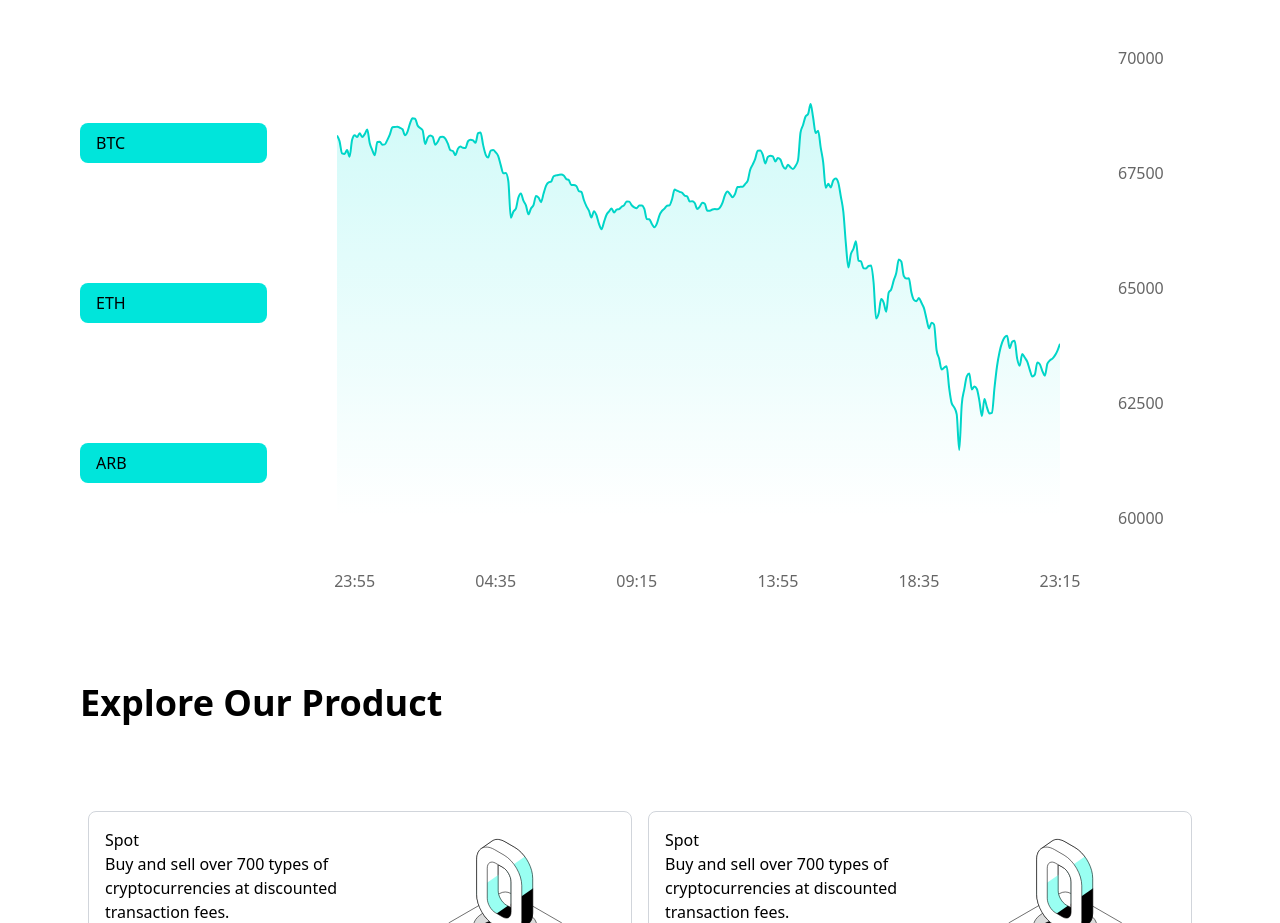
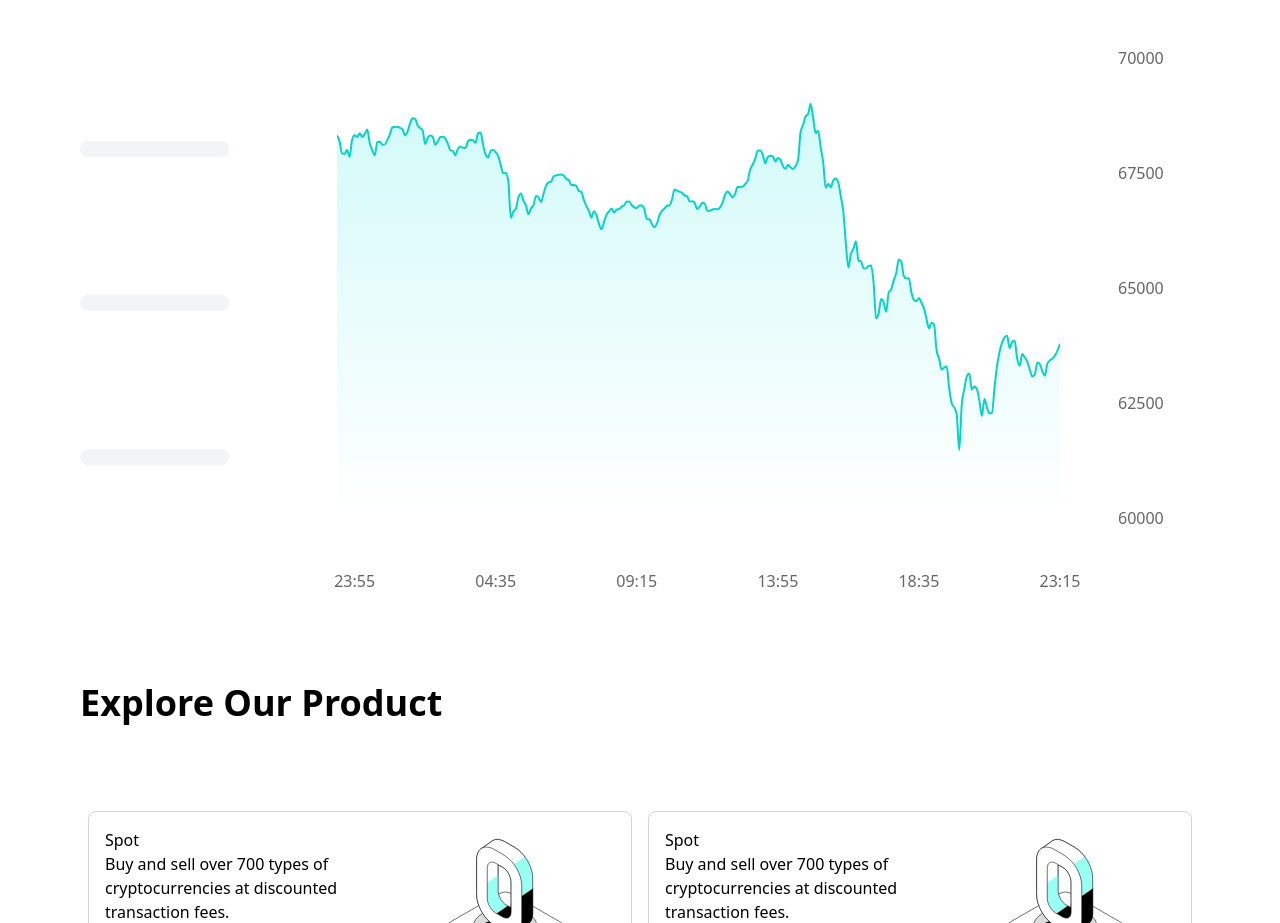
Before and after one commit to yubinzou25/cryptomarket, a React (Vite) app: page / in a window 1280 px wide. Shown: the part 1020-1943 px from the top of the page. Built offline with nearby package versions, Linux system fonts and the light colour scheme.

Commit message:
add hover status to graph button

```diff
--- a/src/components/pages/homepage/PriceChart.tsx
+++ b/src/components/pages/homepage/PriceChart.tsx
@@ -1,8 +1,7 @@
 
-import {Area, AreaChart, ResponsiveContainer, Tooltip, XAxis, YAxis} from 'recharts';
 import BTC from '../../../test_data/BTC.json';
 import Chart from '../../util/Chart';
-import LinkButton from '../../util/LinkButton';
+import CoinButton from '../../util/CoinButton';
 function PriceChart() {
   const priceData = BTC.t.map((val, idx) =>
   {
@@ -17,9 +16,9 @@ function PriceChart() {
   return (
     <div className="flex flex-col md:flex-row justify-between">
       <div className="flex flex-row md:flex-col md:w-1/5 justify-evenly">
-        <LinkButton to='/' buttonText='BTC' primaryColor={true}/>
-        <LinkButton to='/' buttonText='ETH' primaryColor={true}/>
-        <LinkButton to='/' buttonText='ARB' primaryColor={true}/>
+        <CoinButton to='/' buttonText='BTC'/>
+        <CoinButton to='/' buttonText='ETH'/>
+        <CoinButton to='/' buttonText='ARB'/>
       </div>
       <Chart data={priceData}/>
     </div>
--- /dev/null
+++ b/src/components/util/CoinButton.tsx
@@ -0,0 +1,19 @@
+import { Link } from 'react-router-dom'
+
+function CoinButton({to, buttonText}:{to:string, buttonText:string}) {
+  return (
+    <Link
+    className={`font-medium rounded-full px-4 py-2 whitespace-nowrap w-4/5 bg-gray-100
+    hover:w-full hover:bg-inherit hover:border-black hover:border-2 duration-300`}
+    to={to}
+    >
+      <div>
+          <div>
+
+          </div>
+      </div>
+  </Link>
+  )
+}
+
+export default CoinButton
```
Also changed, not shown: public/image/BTC.png (added).
